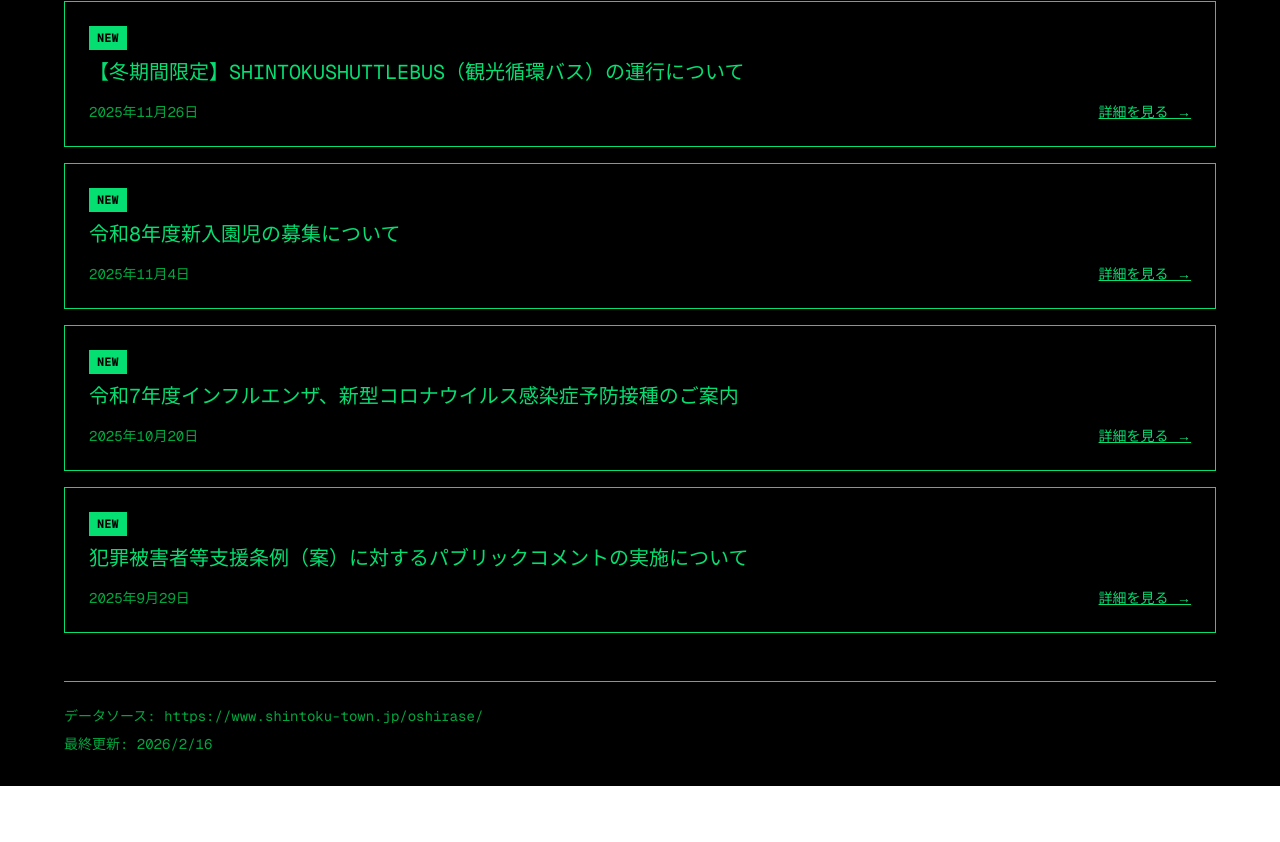
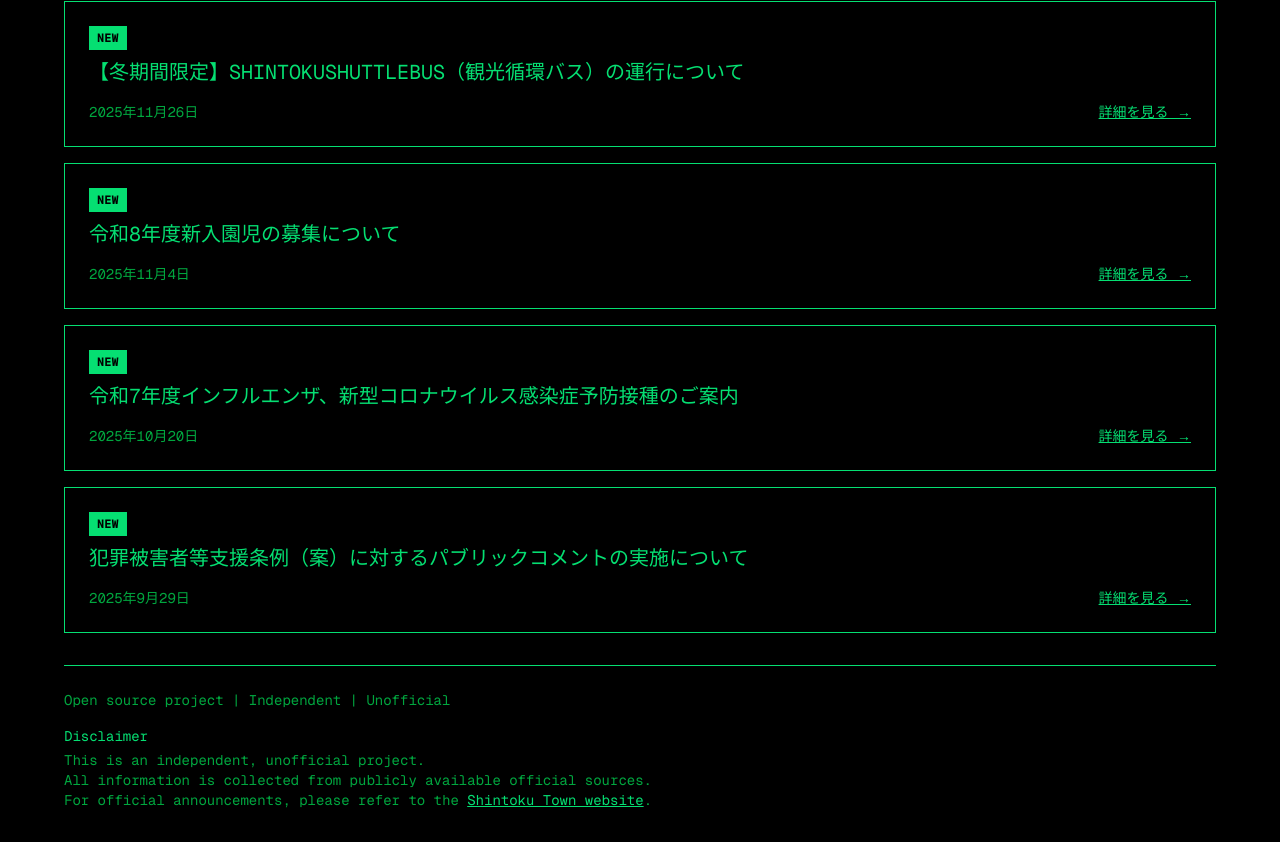
Before and after one commit to kentatorimoto/shintoku-platform, a Next.js app: page /announcements in a window 1280 px wide. Shown: the part 2945-3787 px from the top of the page. Before the commit the page ends 3731 px from the top, so only its background shows below. Built offline with nearby package versions, Linux system fonts and the light colour scheme.

Commit message:
Update footer tagline

```diff
--- a/app/announcements/page.tsx
+++ b/app/announcements/page.tsx
@@ -128,12 +128,6 @@ export default async function AnnouncementsPage() {
             </div>
           )}
         </section>
-
-        {/* フッター */}
-        <footer className="mt-12 border-t border-green-400 pt-6 text-sm text-green-600">
-          <p>データソース: https://www.shintoku-town.jp/oshirase/</p>
-          <p className="mt-2">最終更新: {new Date().toLocaleDateString('ja-JP')}</p>
-        </footer>
       </div>
     </main>
   );
--- a/app/layout.tsx
+++ b/app/layout.tsx
@@ -1,5 +1,6 @@
 import type { Metadata } from "next";
 import { Geist, Geist_Mono } from "next/font/google";
+import Footer from "@/components/Footer";
 import "./globals.css";
 
 const geistSans = Geist({
@@ -32,6 +33,7 @@ export default function RootLayout({
         className={`${geistSans.variable} ${geistMono.variable} antialiased`}
       >
         {children}
+        <Footer />
       </body>
     </html>
   );
--- a/app/newsletters/page.tsx
+++ b/app/newsletters/page.tsx
@@ -139,12 +139,6 @@ export default async function NewslettersPage() {
             ))}
           </div>
         )}
-
-        {/* フッター */}
-        <footer className="mt-12 border-t border-green-400 pt-6 text-sm text-green-600">
-          <p>データソース: https://www.shintoku-town.jp/kouhou/</p>
-          <p className="mt-2">最終更新: {new Date().toLocaleDateString('ja-JP')}</p>
-        </footer>
       </div>
     </main>
   );
--- a/app/page.tsx
+++ b/app/page.tsx
@@ -71,11 +71,6 @@ export default function Home() {
             </div>
           </div>
         </div>
-
-        {/* フッター */}
-        <footer className="mt-12 pt-6 border-t border-green-400 text-green-600 text-sm">
-          <p>AGPL-3.0 License | Non-partisan | Non-commercial</p>
-        </footer>
       </div>
     </main>
   );
--- /dev/null
+++ b/components/Footer.tsx
@@ -0,0 +1,17 @@
+export default function Footer() {
+  return (
+    <footer className="bg-black text-green-600 font-mono text-sm px-8 pb-8">
+      <div className="max-w-6xl mx-auto border-t border-green-400 pt-6">
+        <p>Open source project | Independent | Unofficial</p>
+        <div className="mt-4">
+          <h3 className="text-green-400 mb-1">Disclaimer</h3>
+          <p>This is an independent, unofficial project.</p>
+          <p>All information is collected from publicly available official sources.</p>
+          <p>For official announcements, please refer to the{' '}
+            <a href="https://www.shintoku-town.jp/" target="_blank" rel="noopener noreferrer" className="text-green-400 hover:text-green-300 underline">Shintoku Town website</a>.
+          </p>
+        </div>
+      </div>
+    </footer>
+  );
+}
```
